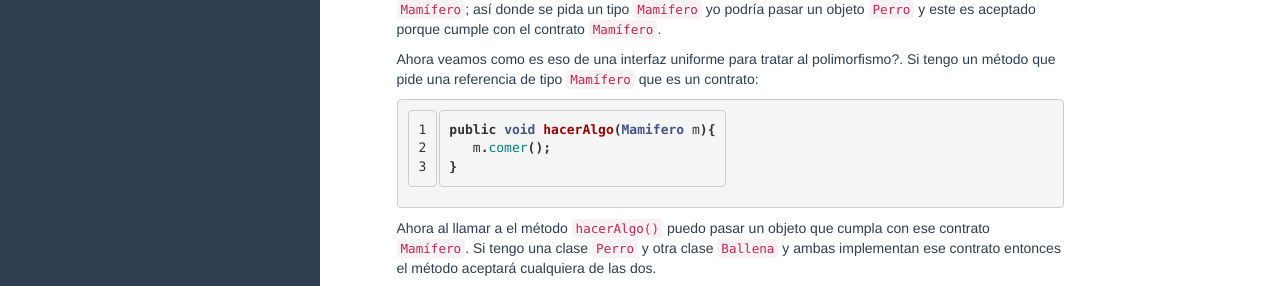
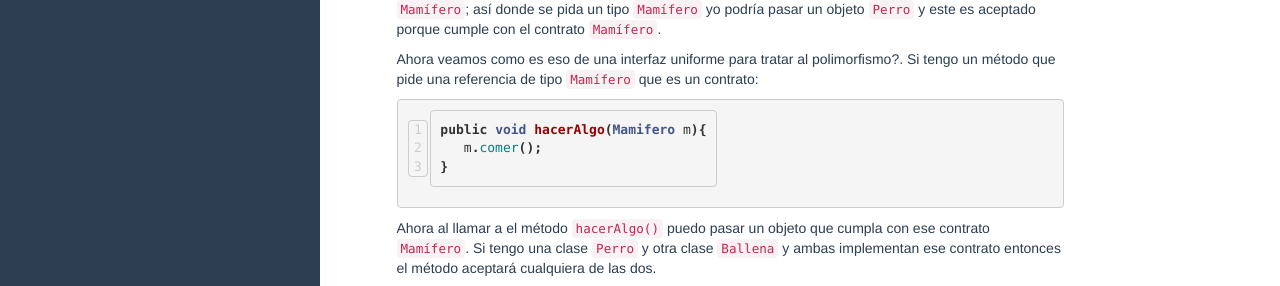
Before and after one commit to eljaviador/eljaviador.github.io, a Jekyll site: the page built from _posts/2011-02-28-pensando-en-objetos-[polimorfismo].md, in a window 1280 px wide. Shown: the part 484-770 px from the top of the page. Built offline with Jekyll 4.4.1, drawn with Linux system fonts in a browser that asks for light colours.

Commit message:
Improvements in code highlight'

```diff
--- a/assets/resources/syntax/syntax.css
+++ b/assets/resources/syntax/syntax.css
@@ -63,3 +63,12 @@
 .highlight .vg { color: #008080 } /* Name.Variable.Global */
 .highlight .vi { color: #008080 } /* Name.Variable.Instance */
 .highlight .il { color: #009999 } /* Literal.Number.Integer.Long */
+
+/* Improvements in highlight code */
+.highlight .lineno { color: #ccc; display:inline-block; padding: 0 5px; border-right:1px solid #ccc; }
+.highlight pre code { display: block; white-space: pre; overflow-x: auto; word-wrap: normal; }
+/*Make line numbers unselectable: excludes line numbers from copy-paste user ops*/
+.highlight .lineno {-webkit-user-select: none;-moz-user-select: none; -o-user-select: none;}
+/*Override text selection highlighting for linenos*/
+.lineno::-moz-selection {background-color: transparent;}/*Mozilla specific*/
+.lineno::selection {background-color: transparent;}/*Other major browsers*/
```
Also changed, not shown: 1 other file.
